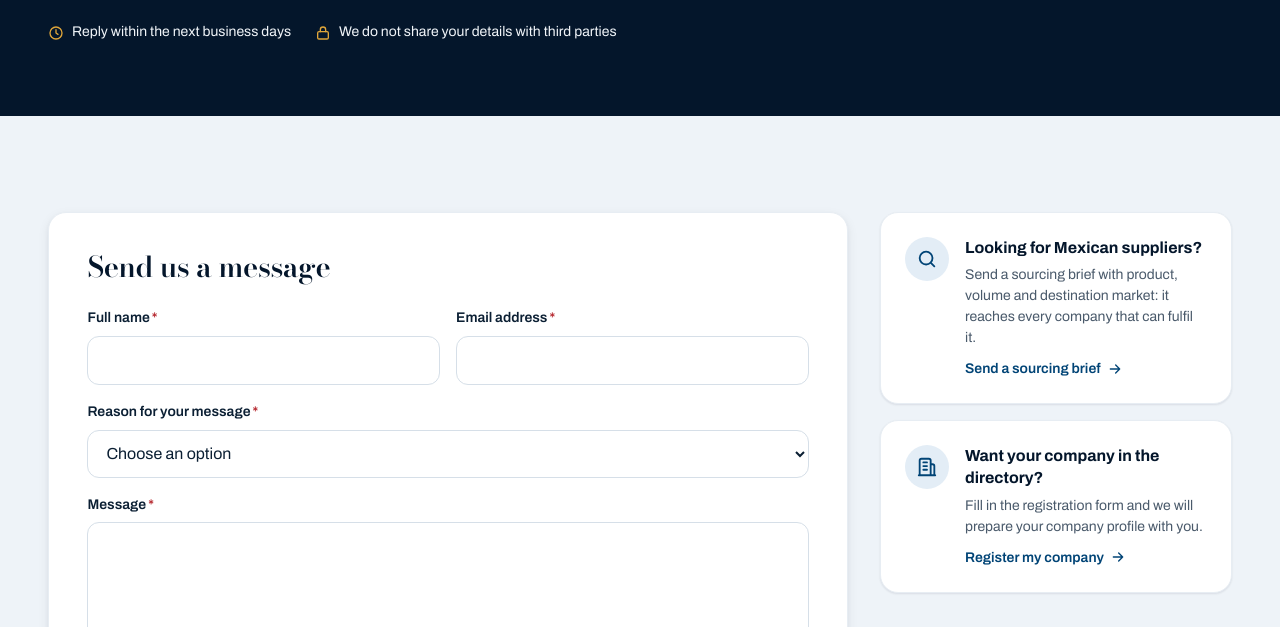
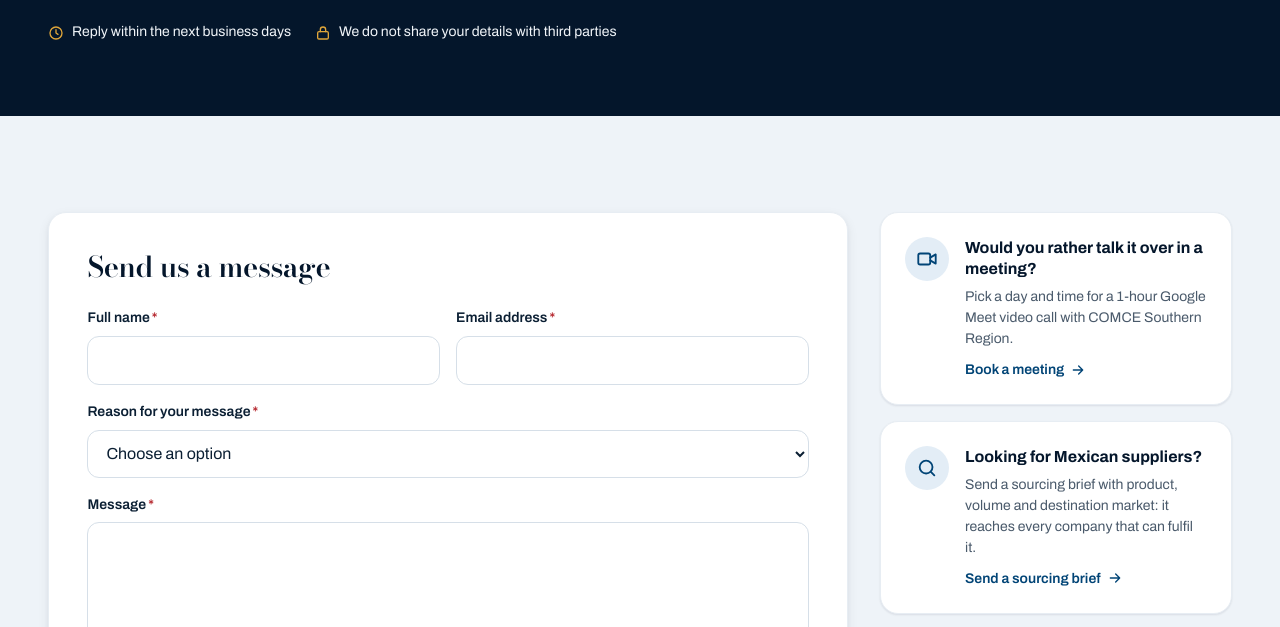
Before and after one commit to ricardo07ortega04-ux/export_offer, a website: page contacto.html in a window 1280 px wide. Shown: the part 317-944 px from the top of the page. Drawn offline with Linux system fonts and the light colour scheme.

Commit message:
Cuadro de Agenda

```diff
--- a/contacto.html
+++ b/contacto.html
@@ -36,6 +36,7 @@
 <symbol id="i-building" viewBox="0 0 24 24" fill="none" stroke="currentColor" stroke-width="2" stroke-linecap="round" stroke-linejoin="round"><path d="M4 21V5a2 2 0 0 1 2-2h8a2 2 0 0 1 2 2v16M16 9h2a2 2 0 0 1 2 2v10M3 21h18M8 7h4M8 11h4M8 15h4"/></symbol>
 <symbol id="i-mail" viewBox="0 0 24 24" fill="none" stroke="currentColor" stroke-width="2" stroke-linecap="round" stroke-linejoin="round"><rect x="3" y="5" width="18" height="14" rx="2"/><path d="m3 7 9 6 9-6"/></symbol>
 <symbol id="i-arrow" viewBox="0 0 24 24" fill="none" stroke="currentColor" stroke-width="2" stroke-linecap="round" stroke-linejoin="round"><path d="M5 12h14m-6-6 6 6-6 6"/></symbol>
+<symbol id="i-video" viewBox="0 0 24 24" fill="none" stroke="currentColor" stroke-width="2" stroke-linecap="round" stroke-linejoin="round"><rect x="2.5" y="6" width="13" height="12" rx="2"/><path d="m15.5 10.5 6-3.5v10l-6-3.5"/></symbol>
 </defs></svg>
 
 <a class="skip-link" href="#main" data-i18n="skip">Ir al contenido principal</a>
@@ -166,7 +167,17 @@
 
       <!-- Otras vías -->
       <aside class="ct-aside" aria-label="Otras formas de contacto" data-i18n-attr="aria-label:contactOtherWays">
-        <a class="ct-via" href="/#contacto" data-reveal style="--d:80ms">
+        <a class="ct-via" href="/agenda" data-reveal style="--d:80ms">
+          <span class="ct-via-icono" aria-hidden="true"><svg><use href="#i-video"/></svg></span>
+          <span class="ct-via-texto">
+            <strong data-es="¿Prefieres platicarlo en una reunión?" data-en="Would you rather talk it over in a meeting?">¿Prefieres platicarlo en una reunión?</strong>
+            <span data-es="Elige día y hora para una videollamada de 1 hora por Google Meet con COMCE Región Sur."
+                  data-en="Pick a day and time for a 1-hour Google Meet video call with COMCE Southern Region.">Elige día y hora para una videollamada de 1 hora por Google Meet con COMCE Región Sur.</span>
+            <span class="ct-via-accion"><span data-es="Agendar una reunión" data-en="Book a meeting">Agendar una reunión</span> <svg aria-hidden="true"><use href="#i-arrow"/></svg></span>
+          </span>
+        </a>
+
+        <a class="ct-via" href="/#contacto" data-reveal style="--d:160ms">
           <span class="ct-via-icono" aria-hidden="true"><svg><use href="#i-search"/></svg></span>
           <span class="ct-via-texto">
             <strong data-es="¿Buscas proveedores mexicanos?" data-en="Looking for Mexican suppliers?">¿Buscas proveedores mexicanos?</strong>
@@ -176,7 +187,7 @@
           </span>
         </a>
 
-        <a class="ct-via" href="/registro" data-reveal style="--d:160ms">
+        <a class="ct-via" href="/registro" data-reveal style="--d:240ms">
           <span class="ct-via-icono" aria-hidden="true"><svg><use href="#i-building"/></svg></span>
           <span class="ct-via-texto">
             <strong data-es="¿Tu empresa quiere estar en el directorio?" data-en="Want your company in the directory?">¿Tu empresa quiere estar en el directorio?</strong>
```
